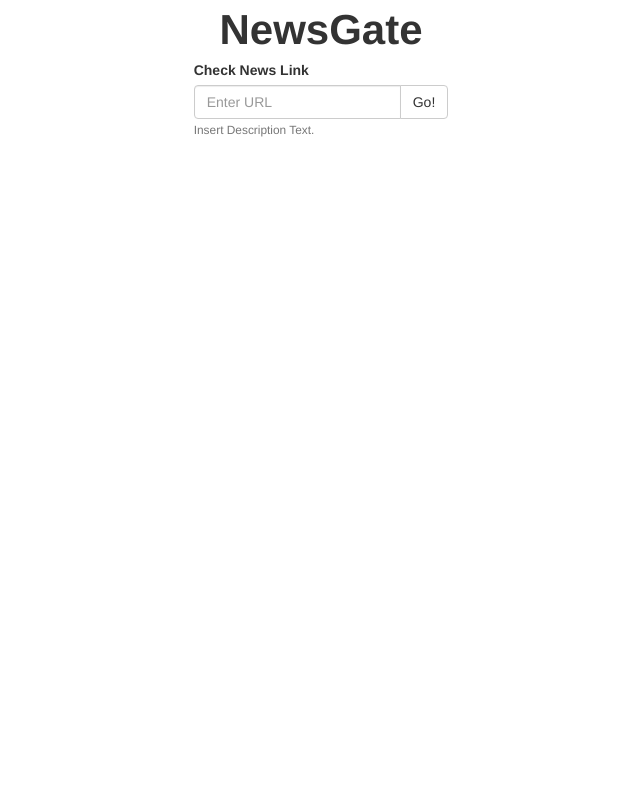
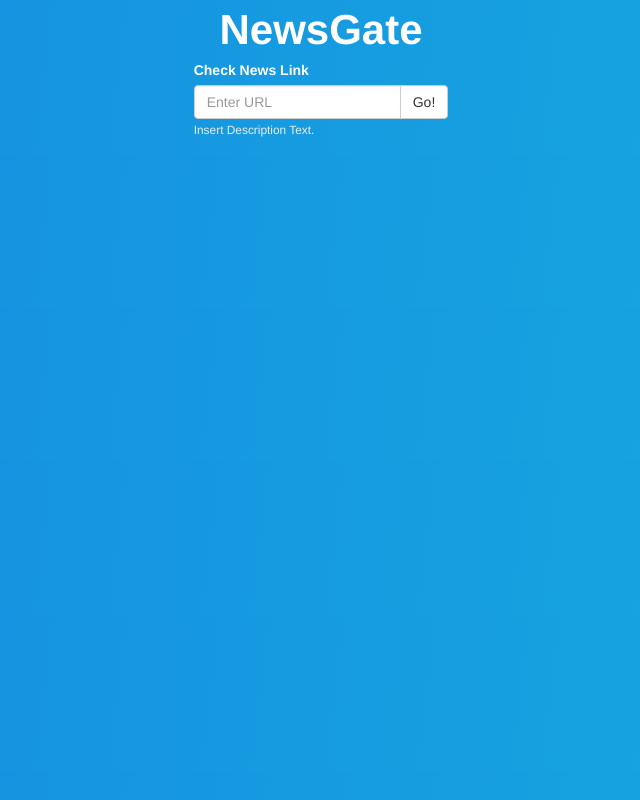
Before and after one commit to wattmalsh/newsgate, a website: page client/index.html in a window 1280 px wide. Shown: the whole page, without its empty margins (319-959 px from the left). Drawn offline with nearby package versions, Linux system fonts and the light colour scheme; some packages are replaced by stand-ins of ours.

Commit message:
Add style edits

```diff
--- a/client/app/form/form.html
+++ b/client/app/form/form.html
@@ -1,7 +1,7 @@
 <div id="formNewsLink">
   <form ng-submit="sendLink()">
     <div class="form-group">
-      <label for="newsLink">Check News Link</label>
+      <label for="newsLink" class="formNewsLinkHeader">Check News Link</label>
       <div class="input-group">
         <input type="text" class="form-control" id="newsLink" aria-describedby="newsLinkDescription" placeholder="Enter URL" ng-model="inputLink">
         <span class="input-group-btn">
@@ -9,7 +9,7 @@
         </span>
       </div>
 
-      <small id="newsLinkDescription" class="form-text text-muted">Insert Description Text.</small>
+      <small id="newsLinkDescription" class="form-text text-muted formNewsLinkDescription">Insert Description Text.</small>
 
     </div>
   </form>
--- a/client/styles/style.css
+++ b/client/styles/style.css
@@ -1,4 +1,5 @@
 .centerHeader {
+  color: white;
   margin: 0px;
   align-items: center;
   display: flex;
@@ -14,3 +15,15 @@
   display: flex;
   justify-content: center;
 }
+
+.formNewsLinkHeader {
+  color: white;
+}
+
+.formNewsLinkDescription {
+  color: rgb(237, 237, 237);
+}
+
+body {
+  background: -webkit-linear-gradient(left top, rgb(22, 140, 224), rgb(22, 170, 224));
+}
```
